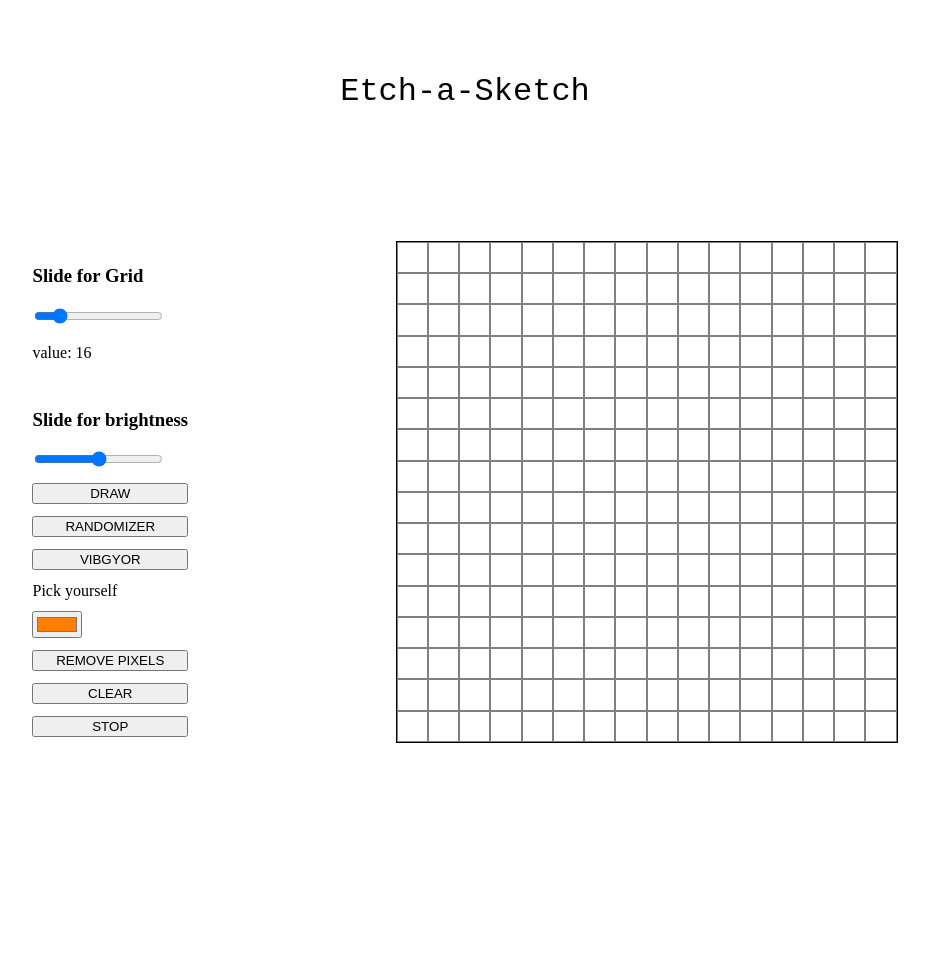
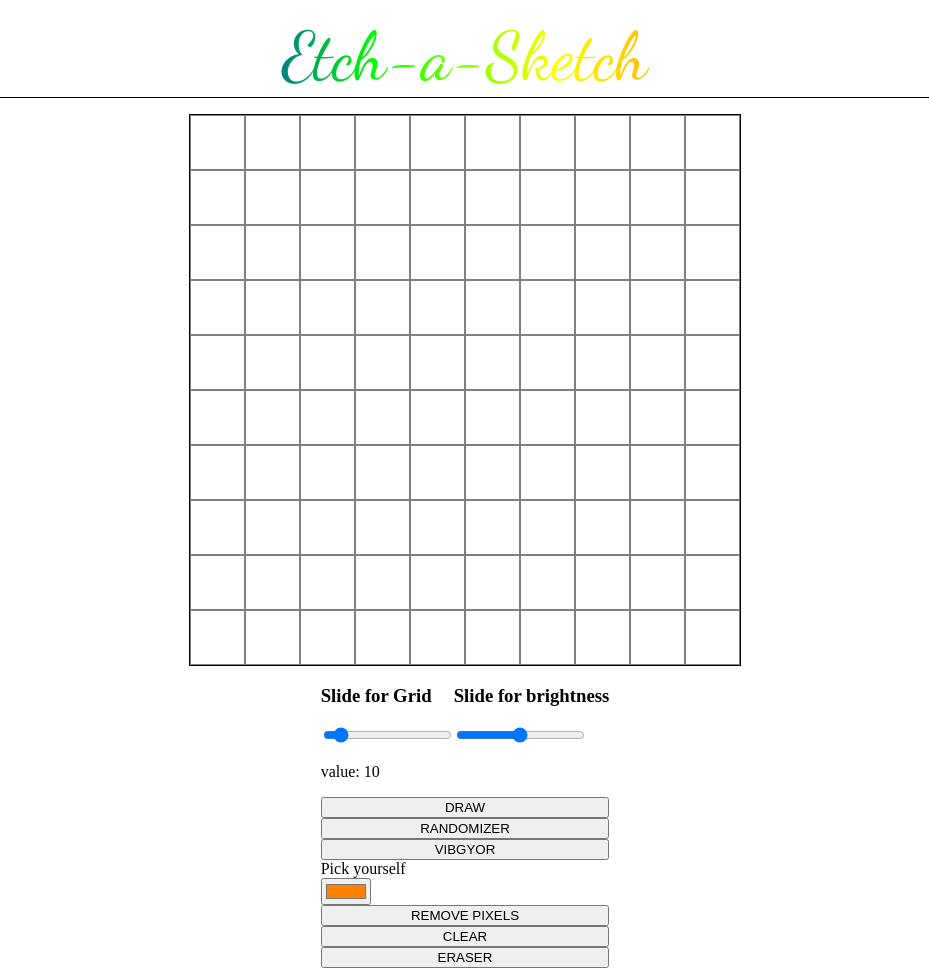
Before and after one commit to saatvik1512/etchy-a-sketch, a plain HTML site: page index.html in a window 1280 px wide. Shown: the whole page, without its empty margins (175-1104 px from the left). Before the commit the page ends 800 px from the top, so only its background shows below. Drawn offline with Linux system fonts and the light colour scheme; a web font is replaced by a local one.

Commit message:
styling remaining

```diff
--- a/etch.css
+++ b/etch.css
@@ -1,30 +1,37 @@
 body {
     display: flex;
-    flex-flow: column wrap;
+    flex-direction: column;
     margin: 0;
     height: 100vh;
-    justify-content: space-around;
+    justify-content: space-between;
+
 }
 
-
 header {
-    align-self: center;
-    font-size: 2rem;
-    font-family: monospace;
-    margin: 1rem;
+    display: flex;
+    background: linear-gradient(to right, #9400D3, #4B0082, #0000FF, #00FF00, #FFFF00, #FF7F00, #FF0000, #FF7F00);
+    -webkit-background-clip: text;
+    -webkit-text-fill-color: transparent;
+    justify-content: center;
+    align-self: stretch;
+    font-size: 4.2rem;
+    font-family: 'Dancing Script', cursive;
+    margin: 1rem 0;
+    border-bottom: 1px solid black
 }
 
 .main-container {
     display: flex;
+    flex-direction: column;
     flex-wrap: wrap;
-    justify-content: space-evenly;
+    align-items: center;
 }
 
 .drawing-container {
     display: flex;
     border: 1px solid black;
-    height: 500px;
-    width: 500px;
+    height: 550px;
+    width: 550px;
     flex-wrap: wrap;
 }
 
@@ -33,3 +40,8 @@ header {
     flex-flow: column wrap;
     justify-content: space-around;
 }
+
+.info-container .slider-group {
+    display: flex;
+    flex-direction: row;
+}
--- a/etch.js
+++ b/etch.js
@@ -10,6 +10,14 @@ const divContainer = document.querySelector('.drawing-container');
 //default 2 * 2 grid at start
 createDivs(range.value);
 
+//create a queryselector for all buttons
+const allButtons = document.querySelectorAll('button');
+for (const btn of allButtons){
+    btn.addEventListener('click', (event) => {
+        allInOneCaptain(event.target)
+    });
+}
+
 //when slided => shows the slider's value
 range.addEventListener('input', () => {
     rangeShower.textContent = range.value;
@@ -19,41 +27,13 @@ range.addEventListener('input', () => {
     createDivs(amount);
 })
 
+//brightness controller
 const brightness = document.querySelector('#brightnessSlider')
 brightness.addEventListener('input', () => {
     for (const child of divContainer.children){
         child.style.filter = 'brightness(' + brightness.value + ')'
     }
 })
-
-//when draw button is clicked
-    //change color of div to black when mouse is hovered over it
-//const changeButton = document.querySelector('.changingColor');
-//changeButton.addEventListener('click',function whenClicked(){
-//     for (const child of divContainer.children){
-//         child.addEventListener('mouseover', (e) => {
-//             e.target.style.backgroundColor = 'black'
-//         })
-//     }
-// })
-
-//when clear button clicked => it clears all divs back color
-// const clearbutton = document.querySelector('.clear-all');
-// clearbutton.addEventListener('click', () => {
-//     for (const child of divContainer.children){
-//         child.style.backgroundColor = '';
-//     }
-// })
-
-//when randomizer clicked => random colors are generated
-// const randomizer = document.querySelector('.randomizer');
-// randomizer.addEventListener('click', function setRandomColor(){
-//     for(const child of divContainer.children){
-//         child.addEventListener('mouseover', (event) => {
-//             event.target.style.backgroundColor = "#" + Math.floor(Math.random()*16777215).toString(16);
-//         })
-//     }
-// })
 
 //when clicked => will generate only rainbow Colors
 const setRainbowColor = [
@@ -66,15 +46,6 @@ const setRainbowColor = [
     '#FF0000'
 ];
 
-// const rainbowButton = document.querySelector('.rainbowColor');
-// rainbowButton.addEventListener('click', () => {
-//     for (const child of divContainer.children){
-//         child.addEventListener('mouseover', (event) => {
-//             event.target.style.backgroundColor = setRainbowColor[Math.floor(Math.random()*7)]
-//         })
-//     }
-// })
-
 //customized color picker button
 const colorPicker = document.querySelector('.colorPicker');
 colorPicker.addEventListener('click', () => {
@@ -85,38 +56,7 @@ colorPicker.addEventListener('click', () => {
     }
 })
 
-//clearpixels button => when clicked => will remove all border
-// const clearPixels = document.querySelector('.clearPixels')
-// clearPixels.addEventListener('click', () => {
-//     for (const child of divContainer.children){
-//         child.style.border = 'none';
-//         child.style.width = "calc(" + (divContainer.clientWidth/range.value) + "px" + ")";
-//         child.style.height = "calc(" + (divContainer.clientHeight/range.value) + "px" + ")";
-//     }
-// })
-
-//create a specified amount of div element
-function createDivs(userGrid){
-    for (let index = 0; index < userGrid**2; index++){
-        const div = document.createElement('div');
-        div.setAttribute('class', 'grid-blocks');
-        div.style.border = "1px solid grey"
-        div.style.width = "calc(" + (divContainer.clientWidth/userGrid) + "px" + " - " + 2 + "px" + ")";
-        div.style.height = "calc(" + (divContainer.clientHeight/userGrid) + "px" + " - " + 2 + "px" + ")";
-        divContainer.appendChild(div)
-    }
-}
-
-//create a queryselector for all buttons
-const allButtons = document.querySelectorAll('button');
-for (const btn of allButtons){
-    btn.addEventListener('click', (event) => {
-        allInOneCaptain(event.target)
-    });
-}
-
-
-
+//any button gets clicked, => it will get called
 function allInOneCaptain(buttonValue){
     for (const child of divContainer.children){
         if (buttonValue.innerHTML == 'REMOVE PIXELS'){
@@ -130,7 +70,6 @@ function allInOneCaptain(buttonValue){
         child.addEventListener('mouseover', (e) => {
             if (buttonValue.innerHTML == "DRAW"){
                 e.target.style.backgroundColor = 'black';
-
             }
             else if (buttonValue.innerHTML == "RANDOMIZER"){
                 child.style.backgroundColor = "#" + Math.floor(Math.random()*16777215).toString(16);
@@ -138,9 +77,21 @@ function allInOneCaptain(buttonValue){
             else if (buttonValue.innerHTML == "VIBGYOR"){
                 e.target.style.backgroundColor = setRainbowColor[Math.floor(Math.random()*7)];
             }
-            else if (buttonValue.innerHTML == 'STOP'){
-                console.log(e.target.style.backgroundColor);
+            else {
+                child.style.backgroundColor = '';
             }
         })
     }
 }
+
+//create a specified amount of div element
+function createDivs(userGrid){
+    for (let index = 0; index < userGrid**2; index++){
+        const div = document.createElement('div');
+        div.setAttribute('class', 'grid-blocks');
+        div.style.border = "1px solid grey"
+        div.style.width = "calc(" + (divContainer.clientWidth/userGrid) + "px" + " - " + 2 + "px" + ")";
+        div.style.height = "calc(" + (divContainer.clientHeight/userGrid) + "px" + " - " + 2 + "px" + ")";
+        divContainer.appendChild(div)
+    }
+}
--- a/index.html
+++ b/index.html
@@ -5,20 +5,28 @@
     <meta name="viewport" content="width=device-width, initial-scale=1.0">
     <title>Etch A Sketch</title>
     <link rel="stylesheet" href="etch.css">
+    <link rel="preconnect" href="https://fonts.googleapis.com">
+    <link rel="preconnect" href="https://fonts.gstatic.com" crossorigin>
+    <link href="https://fonts.googleapis.com/css2?family=Borel&family=Dancing+Script&family=Handjet&family=Hind:wght@300&family=Preahvihear&family=Press+Start+2P&family=Shadows+Into+Light&family=Titillium+Web:wght@300&family=Yatra+One&display=swap" rel="stylesheet">
     <script src="etch.js" defer></script>
 </head>
 <body>
     <header>Etch-a-Sketch</header>
     <div class="main-container">
+        <div class="drawing-container">
+
+        </div>
         <div class="info-container">
+            <div class="slider-group">
                 <div class="slide">
                     <h3>Slide for Grid</h3>
-                <input type="range" name="slider" id="range-slider" value="16" min="1" max="100">
-                <p>value: <span class="rangeSliderValue">16</span></p>
+                    <input type="range" name="slider" id="range-slider" value="10" min="1" max="100">
+                    <p>value: <span class="rangeSliderValue">10</span></p>
                 </div>
                 <div class="brightslider">
                     <h3>Slide for brightness</h3>
                     <input type="range" id="brightnessSlider" min = '0' max = '2' step="0.1" value="1">
+                </div>
             </div>
             <button class="changingColor" id="main-button">DRAW</button>
             <button class="randomizer" id="main-button">RANDOMIZER</button>
@@ -27,10 +35,7 @@
             <input type="color", value="#FF7F00" class="colorPicker">
             <button class="clearPixels" id="main-button">REMOVE PIXELS</button>
             <button class="clear-all" id="main-button">CLEAR</button>
-            <button class="stop-all">STOP</button>
-        </div>
-        <div class="drawing-container">
-
+            <button class="stop-all">ERASER</button>
         </div>
     </div>
 </body>
```
Lines whose indentation alone changed are shown as unchanged.
